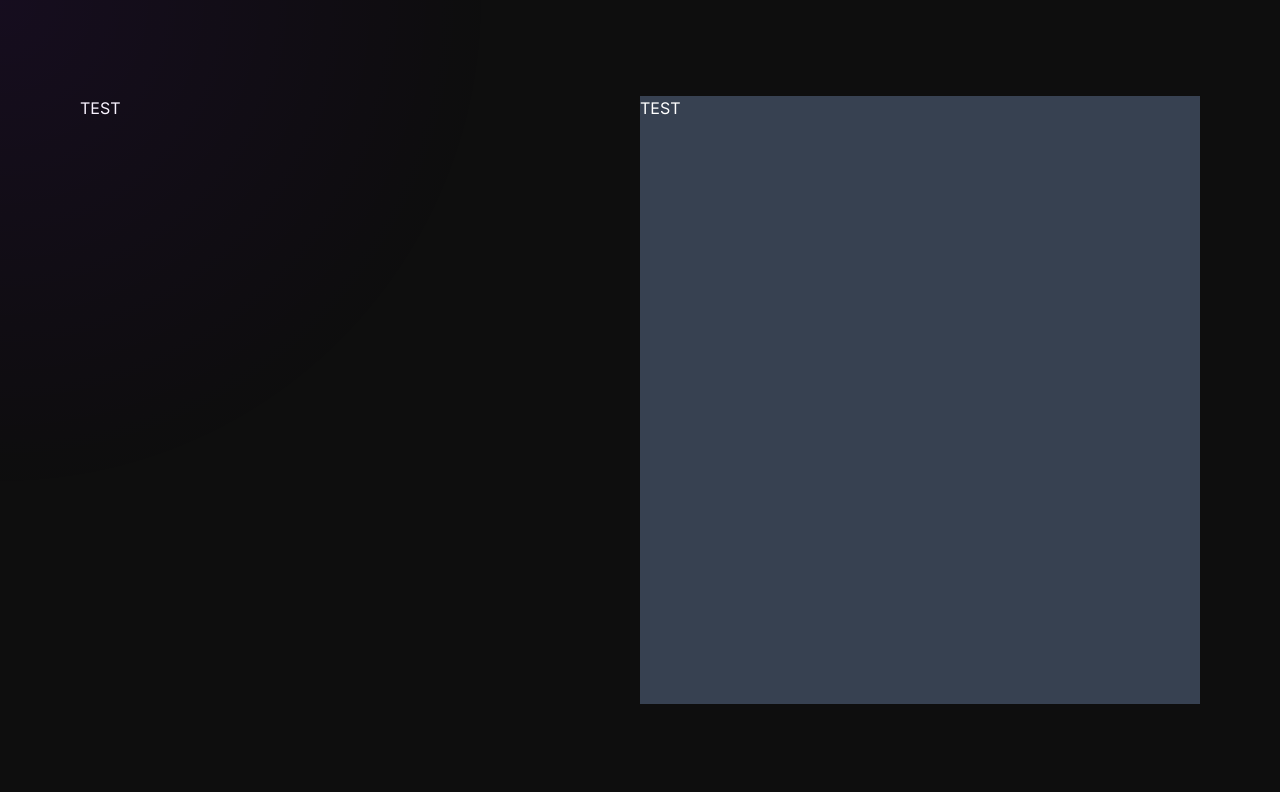
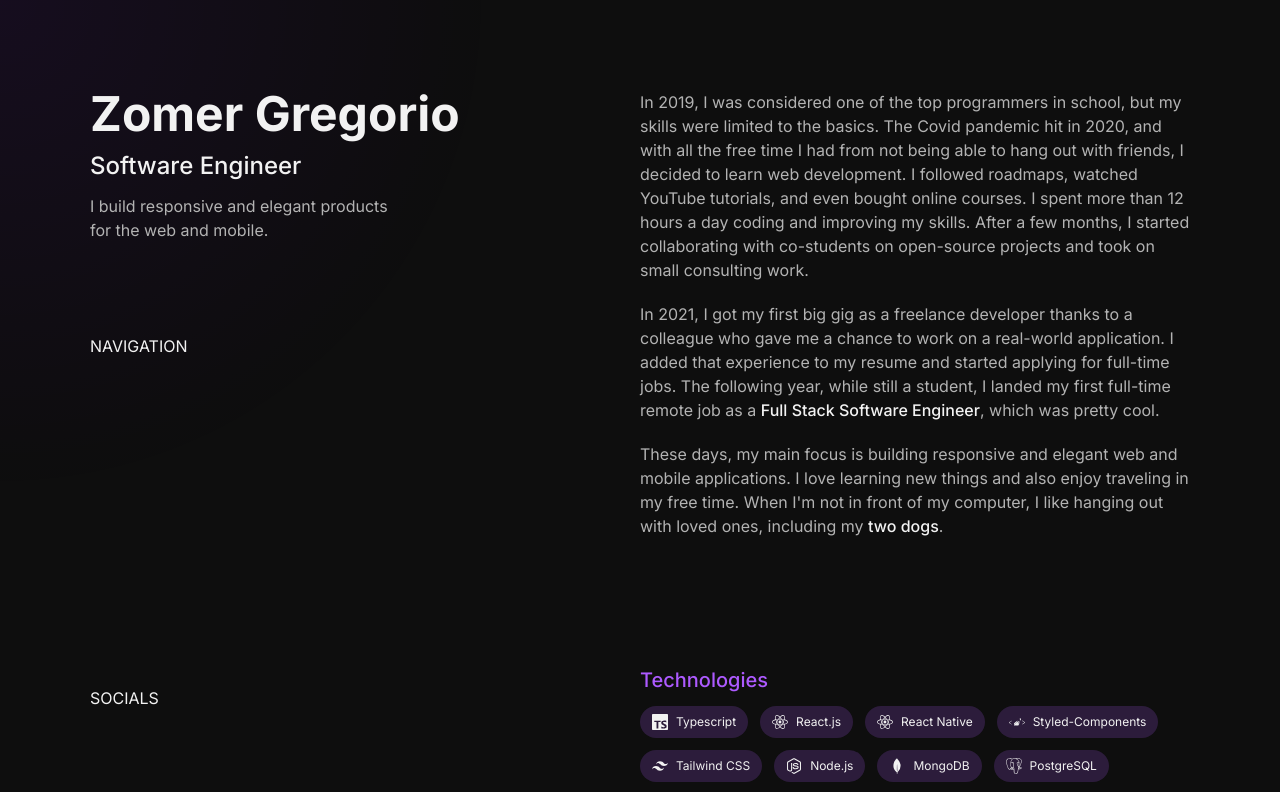
Before and after one commit to zomeru/zoms, a Next.js app: page / in a window 1280 px wide. Shown: the top 792 px of the page. Built offline with nearby package versions, Linux system fonts and the light colour scheme.

Commit message:
Add about and tech stacks

```diff
--- a/package.json
+++ b/package.json
@@ -18,7 +18,8 @@
   "dependencies": {
     "next": "13.4.5",
     "react": "18.2.0",
-    "react-dom": "18.2.0"
+    "react-dom": "18.2.0",
+    "react-icons": "^4.9.0"
   },
   "devDependencies": {
     "@types/node": "20.3.1",
--- a/src/app/layout.tsx
+++ b/src/app/layout.tsx
@@ -16,7 +16,7 @@ export default function RootLayout({ children }: { children: React.ReactNode }):
     <html lang='en'>
       <body
         suppressHydrationWarning={true}
-        className={`bg-backgroundPrimary w-screen px-20 py-24 h-screen text-white ${inter.className}`}
+        className={`bg-backgroundPrimary px-20 py-[90px] h-screen text-textPrimary ${inter.className}`}
       >
         <React.Fragment>
           <MouseFollower />
--- a/src/app/page.tsx
+++ b/src/app/page.tsx
@@ -1,10 +1,19 @@
 import { MainInfo } from '@/components';
+import { About, TechStack } from '@/components/Sections';
 
 export default async function Home(): Promise<React.JSX.Element> {
   return (
-    <main className='max-w-[1300px] mx-auto h-auto lg:h-full flex '>
+    <main className='max-w-[1100px] mx-auto h-auto lg:h-full relative'>
       <MainInfo />
-      <div className='w-full bg-gray-700'>TEST</div>
+      <div className='w-1/2 ml-auto'>
+        <About />
+        <TechStack />
+        {Array(20)
+          .fill(null)
+          .map((_, index) => (
+            <div key={index}>{index}</div>
+          ))}
+      </div>
     </main>
   );
 }
--- a/src/components/MainInfo.tsx
+++ b/src/components/MainInfo.tsx
@@ -1,9 +1,20 @@
 import React from 'react';
+import Link from 'next/link';
 
 const MainInfo = (): React.JSX.Element => {
   return (
-    <div className='w-full h-full'>
-      <h1>TEST</h1>
+    <div className='h-[calc(100vh-180px)] flex flex-col justify-between w-[550px] mr-auto fixed '>
+      <div className='space-y-3'>
+        <Link href='/'>
+          <h1 className='text-5xl font-bold'>Zomer Gregorio</h1>
+        </Link>
+        <h2 className='text-2xl font-medium'>Software Engineer</h2>
+        <h3 className='max-w-[300px] text-textSecondary'>
+          I build responsive and elegant products for the web and mobile.
+        </h3>
+        <div className='transform translate-y-20'>NAVIGATION</div>
+      </div>
+      <div>SOCIALS</div>
     </div>
   );
 };
--- /dev/null
+++ b/src/components/Sections/About.tsx
@@ -0,0 +1,31 @@
+import React from 'react';
+
+const About = (): React.JSX.Element => {
+  return (
+    <section id='about' className='text-textSecondary space-y-5'>
+      <p>
+        In 2019, I was considered one of the top programmers in school, but my skills were limited
+        to the basics. The Covid pandemic hit in 2020, and with all the free time I had from not
+        being able to hang out with friends, I decided to learn web development. I followed
+        roadmaps, watched YouTube tutorials, and even bought online courses. I spent more than 12
+        hours a day coding and improving my skills. After a few months, I started collaborating with
+        co-students on open-source projects and took on small consulting work.
+      </p>
+      <p>
+        In 2021, I got my first big gig as a freelance developer thanks to a colleague who gave me a
+        chance to work on a real-world application. I added that experience to my resume and started
+        applying for full-time jobs. The following year, while still a student, I landed my first
+        full-time remote job as a <span className='highlight'>Full Stack Software Engineer</span>,
+        which was pretty cool.
+      </p>
+      <p>
+        These days, my main focus is building responsive and elegant web and mobile applications. I
+        love learning new things and also enjoy traveling in my free time. When I&apos;m not in
+        front of my computer, I like hanging out with loved ones, including my{' '}
+        <span className='highlight'>two dogs</span>.
+      </p>
+    </section>
+  );
+};
+
+export default About;
--- /dev/null
+++ b/src/components/Sections/TechStack.tsx
@@ -0,0 +1,24 @@
+import React from 'react';
+
+import { technologies } from '@/constants';
+
+const TechStack = (): React.JSX.Element => {
+  return (
+    <section id='technologies' className='my-32'>
+      <h2 className='section-title mb-3'>Technologies</h2>
+      <div className='flex flex-wrap'>
+        {technologies.map(({ name, Icon }) => (
+          <div
+            key={name}
+            className='flex mr-3 items-center space-x-2 mb-3 px-3 rounded-full py-2 bg-[#ad5aff30]'
+          >
+            <Icon />
+            <span className='text-xs'>{name}</span>
+          </div>
+        ))}
+      </div>
+    </section>
+  );
+};
+
+export default TechStack;
--- /dev/null
+++ b/src/components/Sections/index.ts
@@ -0,0 +1,2 @@
+export { default as About } from './About';
+export { default as TechStack } from './TechStack';
--- a/src/configs/seo.ts
+++ b/src/configs/seo.ts
@@ -1,5 +1,5 @@
 export const seo = {
   title: 'Zomer Gregorio | Software Engineer',
   description:
-    'Zomer Gregorio is a Software Engineer based in the Philippines with a demonstrated history of working in the information technology and services industry. Skilled in React, Node, Typescript, and other web technologies with 2 years of professional experience in Full Stack Development.'
+    'Hi 👋, I am Zomer, a Software Engineer based in the Philippines with a demonstrated history of working in the information technology and services industry. Skilled in React, Node, Typescript, and other web technologies with 2 years of professional experience in Full Stack Development.'
 };
--- a/src/constants/index.ts
+++ b/src/constants/index.ts
@@ -1 +1,91 @@
-export const TEST = 'TEST';
+import { AiOutlineInstagram, AiFillGithub, AiFillApi, AiFillFacebook } from 'react-icons/ai';
+import { IoLogoLinkedin } from 'react-icons/io';
+import { GrGraphQl } from 'react-icons/gr';
+import {
+  SiTypescript,
+  SiTailwindcss,
+  SiFirebase,
+  SiMongodb,
+  SiStyledcomponents,
+  SiPostgresql
+} from 'react-icons/si';
+import { FaReact, FaNodeJs, FaGitAlt } from 'react-icons/fa';
+import { TbBrandSupabase } from 'react-icons/tb';
+
+export const socials = [
+  {
+    url: '/linkedin',
+    Icon: IoLogoLinkedin
+  },
+  {
+    url: '/github',
+    Icon: AiFillGithub
+  },
+  {
+    url: '/instagram',
+    Icon: AiOutlineInstagram
+  },
+  {
+    url: '/facebook',
+    Icon: AiFillFacebook
+  }
+];
+
+export const technologies = [
+  {
+    name: 'Typescript',
+    Icon: SiTypescript
+  },
+  {
+    name: 'React.js',
+    Icon: FaReact
+  },
+  {
+    name: 'React Native',
+    Icon: FaReact
+  },
+  {
+    name: 'Styled-Components',
+    Icon: SiStyledcomponents
+  },
+  {
+    name: 'Tailwind CSS',
+    Icon: SiTailwindcss
+  },
+  {
+    name: 'Node.js',
+    Icon: FaNodeJs
+  },
+  {
+    name: 'MongoDB',
+    Icon: SiMongodb
+  },
+  {
+    name: 'PostgreSQL',
+    Icon: SiPostgresql
+  },
+  {
+    name: 'GraphQL',
+    Icon: GrGraphQl
+  },
+  {
+    name: 'REST API',
+    Icon: AiFillApi
+  },
+  {
+    name: 'Firebase',
+    Icon: SiFirebase
+  },
+  {
+    name: 'Supabase',
+    Icon: TbBrandSupabase
+  },
+  {
+    name: 'Github',
+    Icon: AiFillGithub
+  },
+  {
+    name: 'Git',
+    Icon: FaGitAlt
+  }
+];
--- a/src/styles/globals.css
+++ b/src/styles/globals.css
@@ -16,3 +16,13 @@ html {
   font-family: 'Inter', -apple-system, BlinkMacSystemFont, Segoe UI, Roboto, Oxygen, Ubuntu,
     Cantarell, Fira Sans, Droid Sans, Helvetica Neue, sans-serif;
 }
+
+@layer components {
+  .highlight {
+    @apply text-textPrimary hover:text-primary transition-colors duration-300 ease-in-out font-medium;
+  }
+
+  .section-title {
+    @apply text-primary font-medium text-xl;
+  }
+}
--- a/tailwind.config.js
+++ b/tailwind.config.js
@@ -10,8 +10,10 @@ module.exports = {
       colors: {
         backgroundPrimary: '#0e0e0e',
         backgroundSecondary: '#1a1a1a',
-        primary: '#8001fe',
-        secondary: '#ffb2de'
+        primary: '#ad5aff',
+        secondary: '#ffb2de',
+        textPrimary: '#f2f2f2',
+        textSecondary: '#b3b3b3'
       }
     }
   },
```
Also changed, not shown: 1 other file (tests, documents, lock files or other folders).
